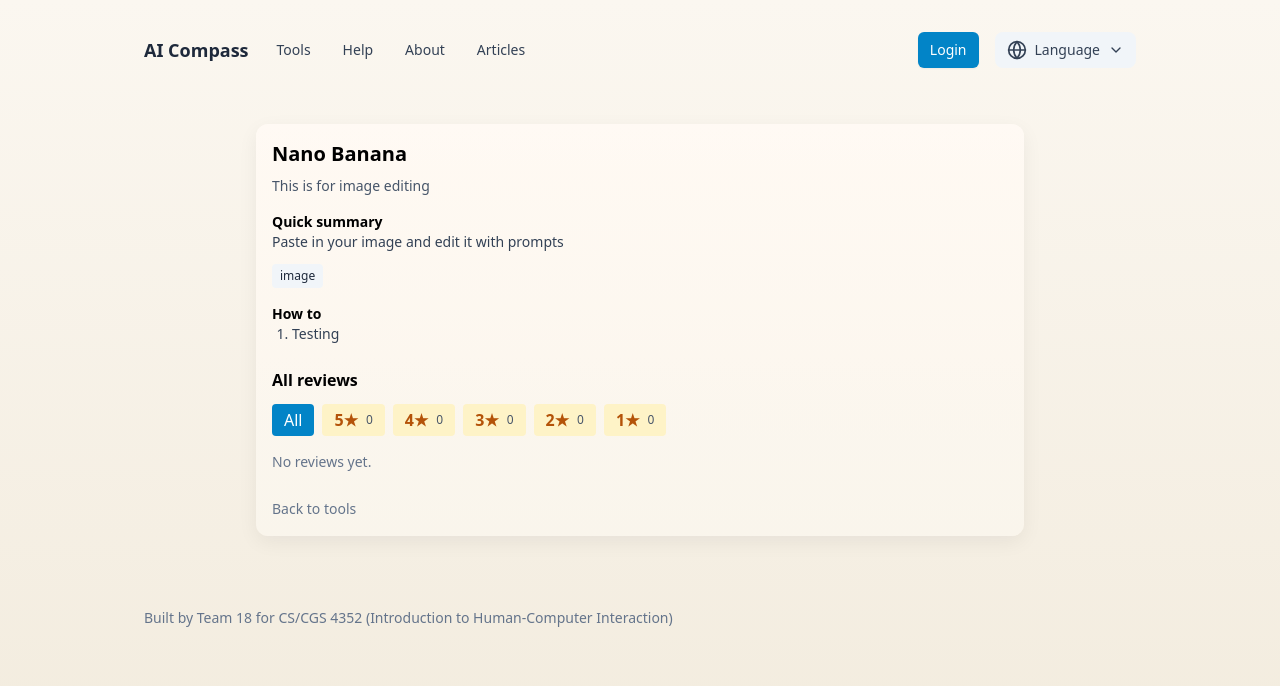
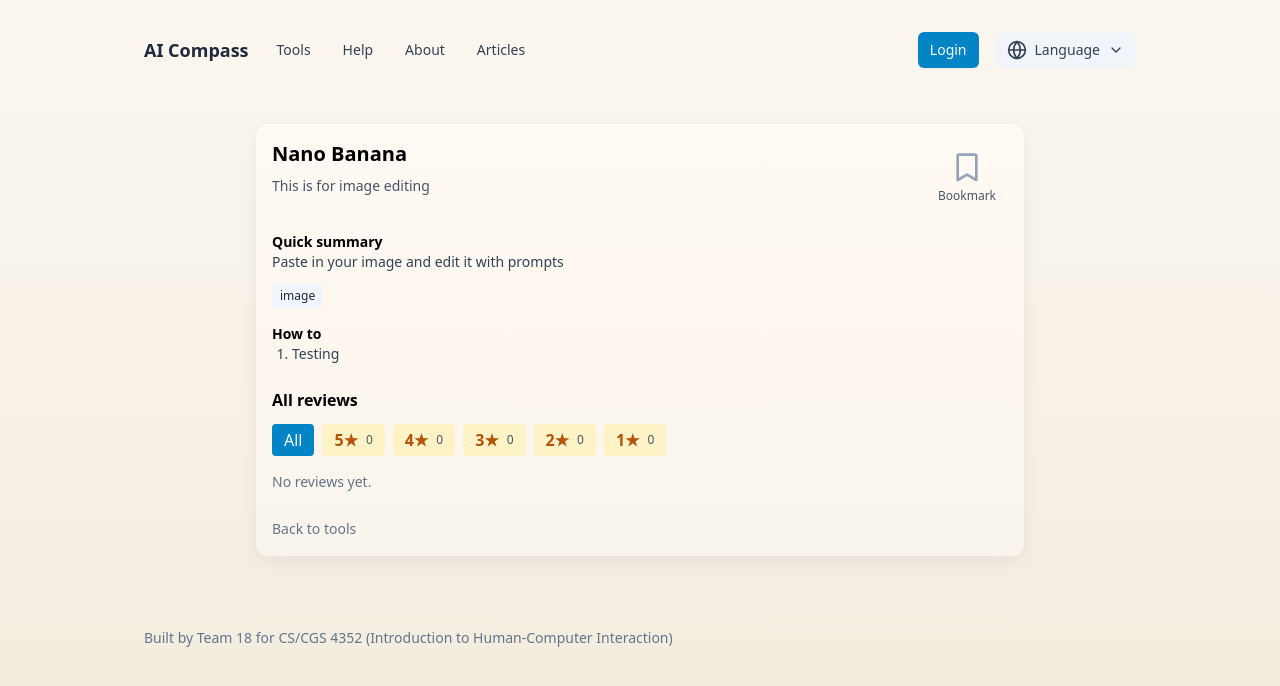
Before and after one commit to miamoore-prog/CS4352-Team18-Site, a Next.js app: page /tools/123 in a window 1280 px wide. Shown: the top 686 px of the page. Built offline with nearby package versions, Linux system fonts and the light colour scheme.

Commit message:
feat: fix bookmark

```diff
--- a/app/tools/[id]/page.js
+++ b/app/tools/[id]/page.js
@@ -10,6 +10,7 @@ export default function ToolReviewPage() {
   const [tool, setTool] = useState(null);
   const [reviews, setReviews] = useState([]);
   const [filterStar, setFilterStar] = useState(null);
+  const [bookmarked, setBookmarked] = useState(false);
 
   // get the most recent history entry (by date)
   const getLatestHistory = (r) => {
@@ -46,6 +47,65 @@ export default function ToolReviewPage() {
     }
   };
 
+  const getUserId = () => {
+    try {
+      const raw = localStorage.getItem("mock_auth");
+      if (!raw) return "anon";
+      const parsed = JSON.parse(raw);
+      return parsed.user?.id || "anon";
+    } catch (e) {
+      return "anon";
+    }
+  };
+
+  const storageKey = () => `bookmarks:${getUserId()}`;
+
+  const toggleBookmark = () => {
+    try {
+      const key = storageKey();
+      const raw = localStorage.getItem(key);
+      const arr = raw ? JSON.parse(raw) : [];
+      let next;
+      if (arr.includes(id)) {
+        next = arr.filter((toolId) => toolId !== id);
+      } else {
+        next = [...arr, id];
+      }
+      localStorage.setItem(key, JSON.stringify(next));
+      setBookmarked(next.includes(id));
+      window.dispatchEvent(
+        new StorageEvent("storage", {
+          key,
+          newValue: JSON.stringify(next),
+        })
+      );
+    } catch (err) {
+      // ignore
+    }
+  };
+
+  useEffect(() => {
+    try {
+      const raw = localStorage.getItem(storageKey());
+      const arr = raw ? JSON.parse(raw) : [];
+      setBookmarked(arr.includes(id));
+    } catch (e) {
+      setBookmarked(false);
+    }
+    function onStorage(e) {
+      if (e.key === storageKey()) {
+        try {
+          const arr = e.newValue ? JSON.parse(e.newValue) : [];
+          setBookmarked(arr.includes(id));
+        } catch (err) {
+          setBookmarked(false);
+        }
+      }
+    }
+    window.addEventListener("storage", onStorage);
+    return () => window.removeEventListener("storage", onStorage);
+  }, [id]);
+
   useEffect(() => {
     let mounted = true;
     async function load() {
@@ -81,8 +141,49 @@ export default function ToolReviewPage() {
     <div className="p-6">
       <div className="max-w-3xl mx-auto">
         <Card className="p-6">
-          <h2 className="text-xl font-semibold">{tool?.name || id}</h2>
-          <p className="text-sm text-slate-600 mt-2">{tool?.about}</p>
+          <div className="flex items-start justify-between gap-4">
+            <div className="flex-1">
+              <h2 className="text-xl font-semibold">{tool?.name || id}</h2>
+              <p className="text-sm text-slate-600 mt-2">{tool?.about}</p>
+            </div>
+
+            {/* Prominent Bookmark Button */}
+            <button
+              onClick={toggleBookmark}
+              aria-label={bookmarked ? "Remove bookmark" : "Add bookmark"}
+              className="flex-shrink-0 flex flex-col items-center gap-1 p-3 rounded-lg hover:bg-slate-100 transition-colors group"
+              title={bookmarked ? "Remove from bookmarks" : "Bookmark this tool"}
+            >
+              {bookmarked ? (
+                <svg
+                  xmlns="http://www.w3.org/2000/svg"
+                  viewBox="0 0 24 24"
+                  className="w-8 h-8 text-emerald-600"
+                  fill="currentColor"
+                >
+                  <path d="M6 2a1 1 0 0 0-1 1v18l7-4 7 4V3a1 1 0 0 0-1-1H6z" />
+                </svg>
+              ) : (
+                <svg
+                  xmlns="http://www.w3.org/2000/svg"
+                  viewBox="0 0 24 24"
+                  className="w-8 h-8 text-slate-400 group-hover:text-slate-600"
+                  fill="none"
+                  stroke="currentColor"
+                >
+                  <path
+                    strokeWidth="2"
+                    strokeLinecap="round"
+                    strokeLinejoin="round"
+                    d="M6 2h12a1 1 0 0 1 1 1v18l-7-4-7 4V3a1 1 0 0 1 1-1z"
+                  />
+                </svg>
+              )}
+              <span className="text-xs text-slate-600 font-medium">
+                {bookmarked ? "Bookmarked" : "Bookmark"}
+              </span>
+            </button>
+          </div>
 
           {/* Quick summary, tags and how-to (show same details as the modal) */}
           {tool?.summary && (
```
